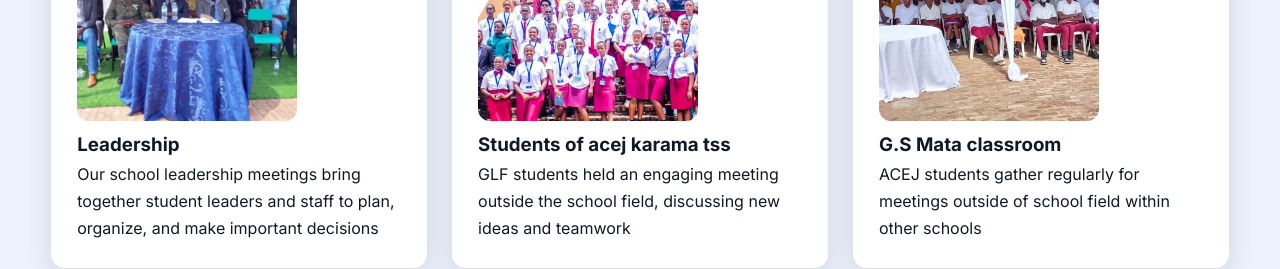
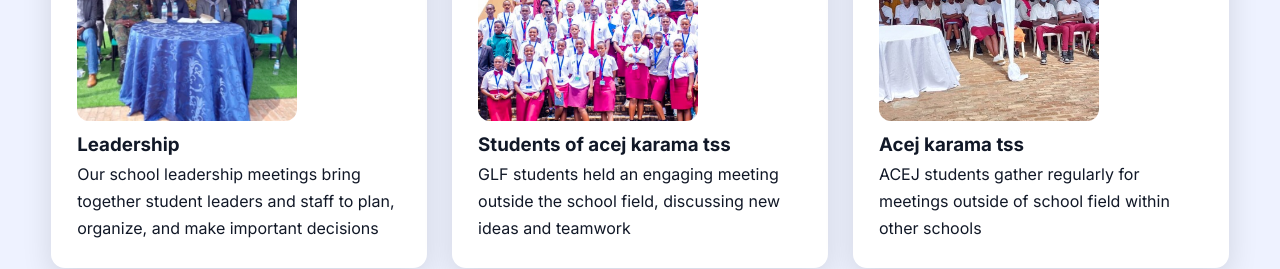
Before and after one commit to Emmy-coder-hub/acej-karama-tss, a plain HTML site: page index.html in a window 1280 px wide. Shown: the part 8120-8389 px from the top of the page. Drawn offline with Linux system fonts and the light colour scheme.

Commit message:
change g s mata to acej karama

```diff
--- a/index.html
+++ b/index.html
@@ -446,7 +446,7 @@
         </div>
         <div class="staff card">
           <img src="ihema.jpeg" alt="ICT committee" />
-          <h3>G.S Mata classroom </h3>
+          <h3>Acej karama tss </h3>
           <p>ACEJ students gather regularly for meetings outside of school field within other schools</p>
         </div>
 
```
